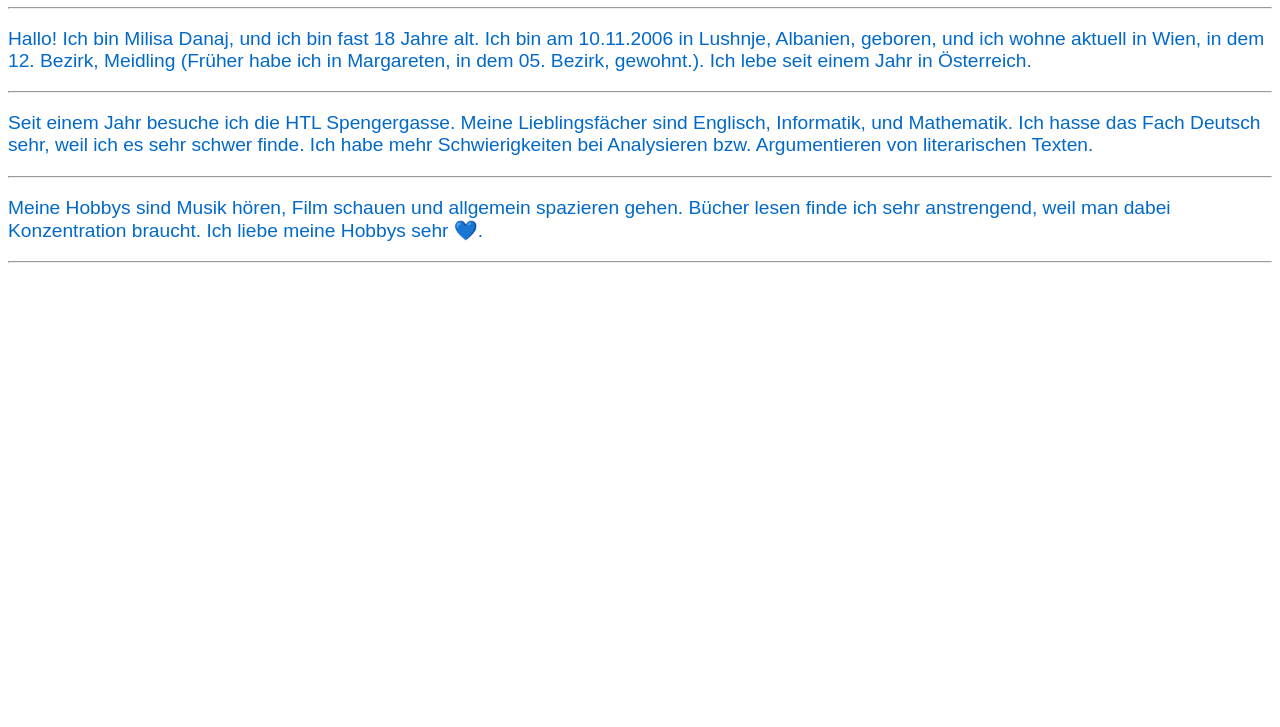
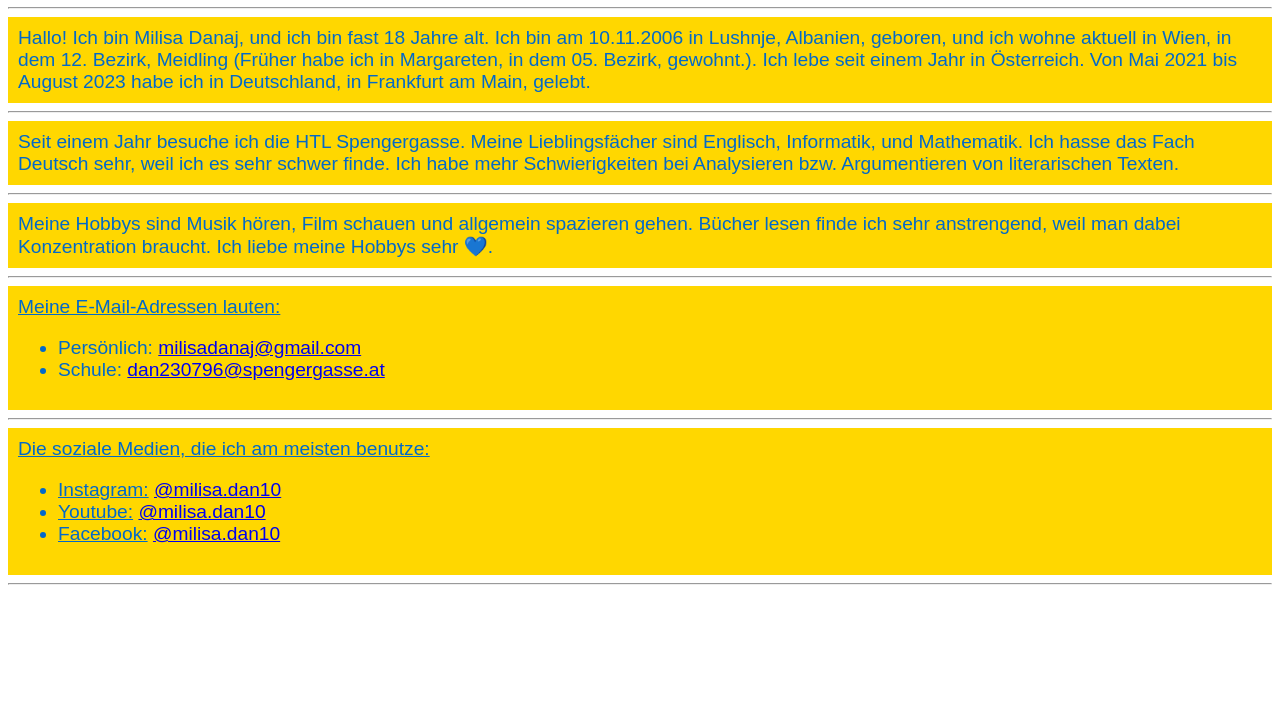
Before and after one commit to MilisaDanaj10/Private, a plain HTML site: page 2024-10-03_html/index.html in a window 1280 px wide. Shown: the part 73-800 px from the top of the page. Drawn offline with Linux system fonts and the light colour scheme.

Commit message:
My wonderful website about me!!!

```diff
--- a/2024-10-03_html/index.html
+++ b/2024-10-03_html/index.html
@@ -9,11 +9,26 @@
 <body>
     <h1>Wer bin ich?</h1>
     <hr>
-    <p>Hallo! Ich bin Milisa Danaj, und ich bin fast 18 Jahre alt. Ich bin am 10.11.2006 in Lushnje, Albanien, geboren, und ich wohne aktuell in Wien, in dem 12. Bezirk, Meidling (Früher habe ich in Margareten, in dem 05. Bezirk, gewohnt.). Ich lebe seit einem Jahr in Österreich.</p>
+    <div>Hallo! Ich bin Milisa Danaj, und ich bin fast 18 Jahre alt. Ich bin am 10.11.2006 in Lushnje, Albanien, geboren, und ich wohne aktuell in Wien, in dem 12. Bezirk, Meidling (Früher habe ich in Margareten, in dem 05. Bezirk, gewohnt.). Ich lebe seit einem Jahr in Österreich. Von Mai 2021 bis August 2023 habe ich in Deutschland, in Frankfurt am Main, gelebt.</div>
     <hr>
-    <p>Seit einem Jahr besuche ich die HTL Spengergasse. Meine Lieblingsfächer sind Englisch, Informatik, und Mathematik. Ich hasse das Fach Deutsch sehr, weil ich es sehr schwer finde. Ich habe mehr Schwierigkeiten bei Analysieren bzw. Argumentieren von literarischen Texten.</p>
+    <div>Seit einem Jahr besuche ich die HTL Spengergasse. Meine Lieblingsfächer sind Englisch, Informatik, und Mathematik. Ich hasse das Fach Deutsch sehr, weil ich es sehr schwer finde. Ich habe mehr Schwierigkeiten bei Analysieren bzw. Argumentieren von literarischen Texten.</div>
     <hr>
-    <p>Meine Hobbys sind Musik hören, Film schauen und allgemein spazieren gehen. Bücher lesen finde ich sehr anstrengend, weil man dabei Konzentration braucht. Ich liebe meine Hobbys sehr 💙.</p>
+    <div>Meine Hobbys sind Musik hören, Film schauen und allgemein spazieren gehen. Bücher lesen finde ich sehr anstrengend, weil man dabei Konzentration braucht. Ich liebe meine Hobbys sehr 💙.</div>
+    <hr>
+    <div><u>Meine E-Mail-Adressen lauten:</u>
+    <ul>
+        <li>Persönlich: <a href="mailto: milisadanaj@gmail.com">milisadanaj@gmail.com</a></li>
+        <li>Schule: <a href="mailto: dan230796@spengergasse.at">dan230796@spengergasse.at</a></li>
+    </ul>
+    </div>
+    <hr>
+    <div><u>Die soziale Medien, die ich am meisten benutze:</u>
+    <ul>
+        <li><u>Instagram:</u> <a href="https://www.instagram.com/milisa.dan10/">@milisa.dan10</a></li>
+        <li><u>Youtube:</u> <a href="https://www.youtube.com/@milisa.dan10">@milisa.dan10</a></li>
+        <li><u>Facebook:</u> <a href="https://www.facebook.com/milisa.dan10">@milisa.dan10</a></li>
+    </ul>
+    </div>
     <hr>
 </body>
 </html>
--- a/2024-10-03_html/style.css
+++ b/2024-10-03_html/style.css
@@ -7,14 +7,17 @@ h1
     font-family: Arial;
     font-weight:bold;
     color: darkblue;
+    text-decoration-line: underline;
 }
-p
+div
 {
     font-size: larger;
     font-family: Arial;
     color: rgb(2, 105, 201);
+    background-color: gold;
+    padding: 10px;
 }
 hr
 {
-    color: gold;
+    color: darkred;
 }
```
